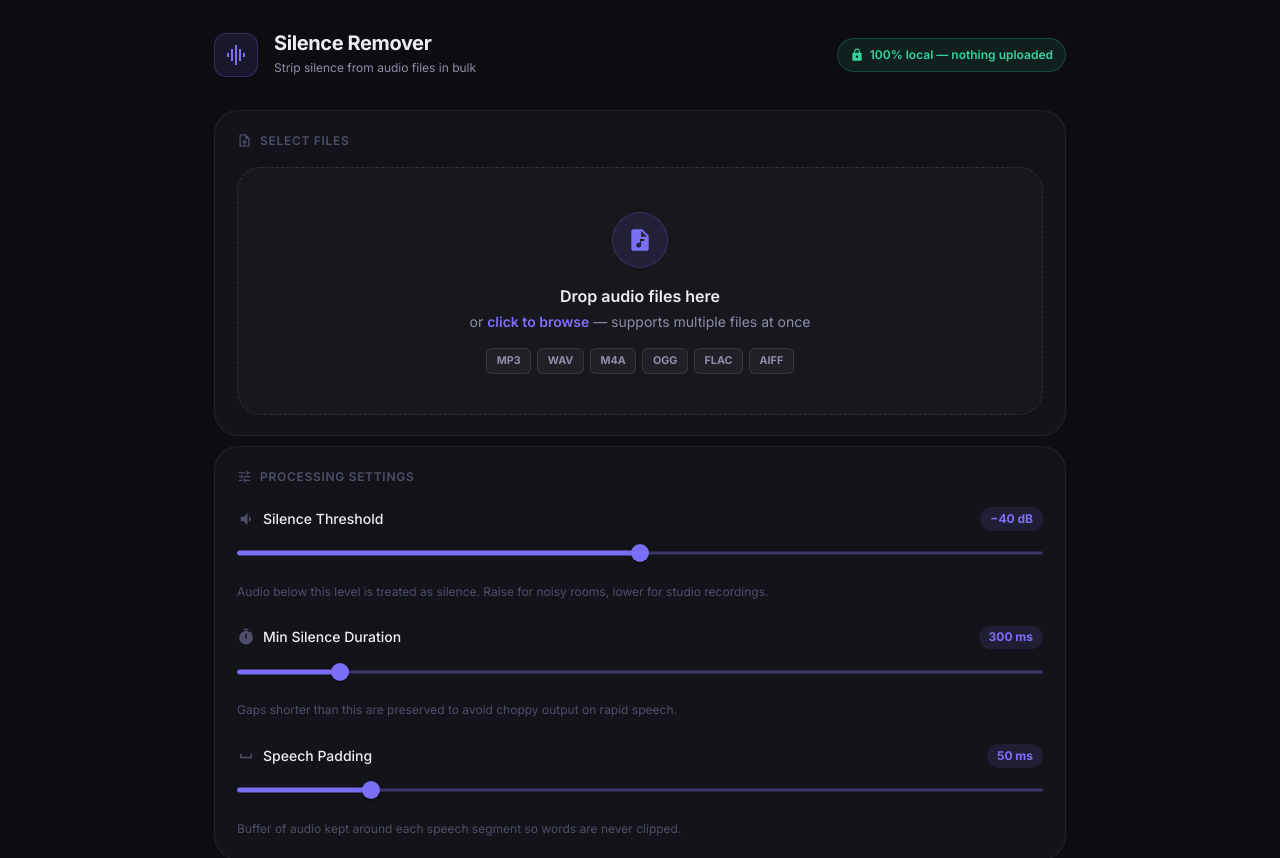
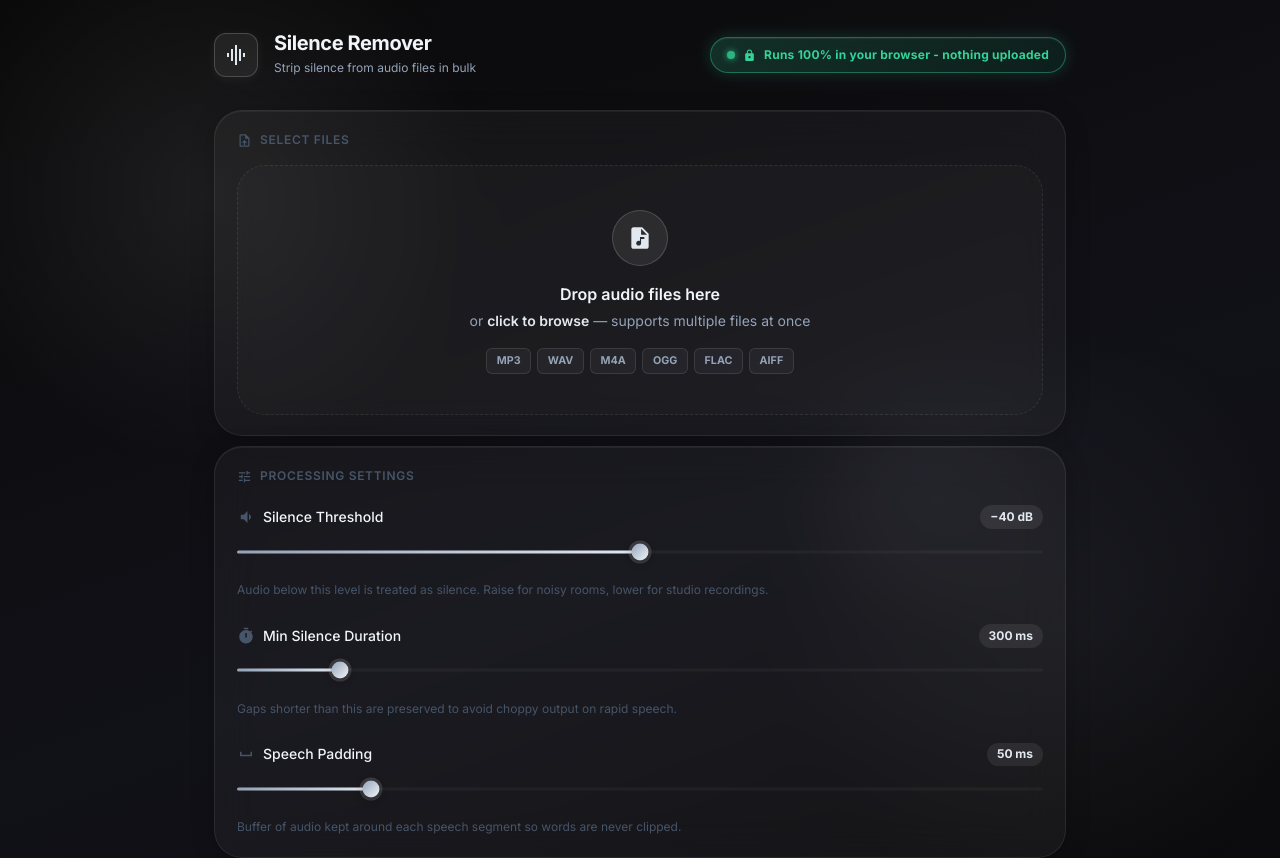
Before and after one commit to PramudithaN/silence-remover, a React (Vite) app: page / in a window 1280 px wide. Shown: the top 858 px of the page. Built offline with nearby package versions, Linux system fonts and the light colour scheme.

Commit message:
Refactor UI components for improved aesthetics and consistency with updated styles

```diff
--- a/src/App.jsx
+++ b/src/App.jsx
@@ -133,17 +133,22 @@ export default function App() {
 
   // ── Render ─────────────────────────────────────────────────
   return (
-    <Box sx={{ bgcolor: 'background.default', minHeight: '100vh', pb: 8 }}>
-      <Container maxWidth="md" sx={{ px: { xs: 2, sm: 3 } }}>
+    <Box sx={{ background: 'linear-gradient(160deg, #0A0A0A 0%, #111118 55%, #0A0A0A 100%)', minHeight: '100vh', pb: 8, position: 'relative', overflow: 'hidden' }}>
+      {/* Ambient colour orbs */}
+      <Box sx={{ position: 'fixed', top: '-15%', left: '-8%', width: 620, height: 620, borderRadius: '50%', background: 'radial-gradient(circle, rgba(255,255,255,0.07) 0%, transparent 65%)', pointerEvents: 'none', zIndex: 0 }} />
+      <Box sx={{ position: 'fixed', bottom: '-18%', right: '-8%', width: 660, height: 660, borderRadius: '50%', background: 'radial-gradient(circle, rgba(226,232,240,0.05) 0%, transparent 65%)', pointerEvents: 'none', zIndex: 0 }} />
+      <Box sx={{ position: 'fixed', top: '38%', right: '14%', width: 360, height: 360, borderRadius: '50%', background: 'radial-gradient(circle, rgba(241,245,249,0.04) 0%, transparent 65%)', pointerEvents: 'none', zIndex: 0 }} />
+      <Container maxWidth="md" sx={{ px: { xs: 2, sm: 3 }, position: 'relative', zIndex: 1 }}>
 
         {/* ── Header ── */}
         <Box sx={{ display: 'flex', alignItems: 'center', gap: 2, py: 4 }}>
           <Box sx={{
             width: 44, height: 44, borderRadius: '12px',
-            bgcolor: 'rgba(124,111,247,0.12)',
-            border: '1px solid rgba(124,111,247,0.25)',
+            background: 'rgba(255,255,255,0.07)',
+            border: '1px solid rgba(255,255,255,0.18)',
             display: 'flex', alignItems: 'center', justifyContent: 'center',
             color: 'primary.main',
+            boxShadow: '0 2px 12px rgba(255,255,255,0.06)',
           }}>
             <GraphicEq />
           </Box>
@@ -156,14 +161,20 @@ export default function App() {
             </Typography>
           </Box>
           <Box sx={{
-            ml: 'auto', display: 'flex', alignItems: 'center', gap: 0.75,
-            bgcolor: 'rgba(52,211,153,0.10)',
-            border: '1px solid rgba(52,211,153,0.22)',
-            borderRadius: '20px', px: 1.5, py: 0.7,
+            ml: 'auto', display: 'flex', alignItems: 'center', gap: 1,
+            background: 'linear-gradient(135deg, rgba(52,211,153,0.18) 0%, rgba(16,185,129,0.10) 100%)',
+            border: '1px solid rgba(52,211,153,0.40)',
+            backdropFilter: 'blur(12px)',
+            borderRadius: '20px', px: 2, py: 1,
+            boxShadow: '0 0 16px rgba(52,211,153,0.20), inset 0 1px 0 rgba(255,255,255,0.06)',
           }}>
-            <Lock sx={{ fontSize: 14, color: 'success.main' }} />
-            <Typography variant="caption" color="success.main" fontWeight={600}>
-              100% local — nothing uploaded
+            <Box sx={{ width: 8, height: 8, borderRadius: '50%', bgcolor: '#34D399', boxShadow: '0 0 6px #34D399', flexShrink: 0,
+              animation: 'pulse 2s ease-in-out infinite',
+              '@keyframes pulse': { '0%,100%': { opacity: 1 }, '50%': { opacity: 0.4 } },
+            }} />
+            <Lock sx={{ fontSize: 13, color: '#34D399' }} />
+            <Typography variant="caption" sx={{ color: '#34D399', fontWeight: 700, fontSize: '0.75rem', letterSpacing: '0.02em' }}>
+              Runs 100% in your browser - nothing uploaded
             </Typography>
           </Box>
         </Box>
@@ -188,7 +199,7 @@ export default function App() {
 
           {/* Progress */}
           {showProgress && (
-            <Box sx={{ bgcolor: 'background.paper', border: '1px solid rgba(255,255,255,0.06)', borderRadius: 2, p: '16px 22px' }}>
+            <Box sx={{ background: 'rgba(255,255,255,0.04)', backdropFilter: 'blur(20px)', WebkitBackdropFilter: 'blur(20px)', border: '1px solid rgba(255,255,255,0.08)', borderRadius: 2, p: '16px 22px', boxShadow: '0 4px 24px rgba(0,0,0,0.2), inset 0 1px 0 rgba(255,255,255,0.06)' }}>
               <Box sx={{ display: 'flex', justifyContent: 'space-between', mb: 1 }}>
                 <Typography variant="body2" color="text.secondary">{progress.msg}</Typography>
                 <Typography variant="body2" fontWeight={700} color="primary.main">{progress.pct}%</Typography>
@@ -223,9 +234,10 @@ export default function App() {
               onClick={() => downloadSingle(0)}
               sx={{
                 py: 1.8, fontWeight: 700,
-                borderColor: 'rgba(52,211,153,0.4)', color: 'success.main',
-                bgcolor: 'rgba(52,211,153,0.08)',
-                '&:hover': { bgcolor: 'rgba(52,211,153,0.14)', borderColor: 'success.main' },
+                borderColor: 'rgba(52,211,153,0.30)', color: 'success.main',
+                background: 'rgba(52,211,153,0.07)',
+                backdropFilter: 'blur(12px)',
+                '&:hover': { background: 'rgba(52,211,153,0.14)', borderColor: 'success.main', boxShadow: '0 4px 20px rgba(52,211,153,0.20)' },
               }}
             >
               Download Trimmed File
@@ -243,9 +255,10 @@ export default function App() {
               onClick={downloadAll}
               sx={{
                 py: 1.8, fontWeight: 700,
-                borderColor: 'rgba(124,111,247,0.4)',
-                bgcolor: 'rgba(124,111,247,0.08)',
-                '&:hover': { bgcolor: 'rgba(124,111,247,0.14)', borderColor: 'primary.main' },
+                borderColor: 'rgba(255,255,255,0.22)',
+                background: 'rgba(255,255,255,0.05)',
+                backdropFilter: 'blur(12px)',
+                '&:hover': { background: 'rgba(255,255,255,0.10)', borderColor: 'primary.main', boxShadow: '0 4px 20px rgba(255,255,255,0.12)' },
               }}
             >
               {zipBusy
--- a/src/components/DropZoneCard.jsx
+++ b/src/components/DropZoneCard.jsx
@@ -15,7 +15,7 @@ export default function DropZoneCard({ onFilesSelected, files }) {
   }, [onFilesSelected]);
 
   return (
-    <Box sx={{ bgcolor: 'background.paper', border: '1px solid rgba(255,255,255,0.06)', borderRadius: 2, p: '20px 22px' }}>
+      <Box sx={{ background: 'rgba(255,255,255,0.04)', backdropFilter: 'blur(20px)', WebkitBackdropFilter: 'blur(20px)', border: '1px solid rgba(255,255,255,0.08)', borderRadius: 2, p: '20px 22px', boxShadow: '0 4px 24px rgba(0,0,0,0.2), inset 0 1px 0 rgba(255,255,255,0.06)' }}>
       {/* Card title */}
       <Box sx={{ display: 'flex', alignItems: 'center', gap: 1, mb: 2 }}>
         <UploadFile sx={{ fontSize: 15, color: 'text.disabled' }} />
@@ -33,13 +33,13 @@ export default function DropZoneCard({ onFilesSelected, files }) {
         sx={{
           position: 'relative',
           border: '1.5px dashed',
-          borderColor: dragging ? 'primary.main' : 'rgba(255,255,255,0.10)',
+          borderColor: dragging ? 'primary.main' : 'rgba(255,255,255,0.09)',
           borderRadius: 2, p: '44px 24px 40px',
           textAlign: 'center', cursor: 'pointer',
-          bgcolor: dragging ? 'rgba(124,111,247,0.12)' : 'rgba(255,255,255,0.02)',
+            bgcolor: dragging ? 'rgba(255,255,255,0.07)' : 'rgba(255,255,255,0.02)',
           transition: 'all 0.2s',
-          boxShadow: dragging ? '0 0 0 4px rgba(124,111,247,0.22)' : 'none',
-          '&:hover': { borderColor: 'primary.main', bgcolor: 'rgba(124,111,247,0.08)' },
+          boxShadow: dragging ? '0 0 0 4px rgba(255,255,255,0.12)' : 'none',
+          '&:hover': { borderColor: 'primary.main', bgcolor: 'rgba(255,255,255,0.04)' },
         }}
       >
         <input
@@ -54,7 +54,8 @@ export default function DropZoneCard({ onFilesSelected, files }) {
         {/* Icon */}
         <Box sx={{
           width: 56, height: 56, borderRadius: '50%',
-          bgcolor: 'rgba(124,111,247,0.12)', border: '1px solid rgba(124,111,247,0.2)',
+          background: 'rgba(255,255,255,0.08)',
+          border: '1px solid rgba(255,255,255,0.16)',
           display: 'flex', alignItems: 'center', justifyContent: 'center',
           color: 'primary.main', mx: 'auto', mb: 2,
         }}>
--- a/src/components/SettingsCard.jsx
+++ b/src/components/SettingsCard.jsx
@@ -31,7 +31,7 @@ const SETTINGS_CONFIG = [
 
 export default function SettingsCard({ settings, onChange }) {
   return (
-    <Box sx={{ bgcolor: 'background.paper', border: '1px solid rgba(255,255,255,0.06)', borderRadius: 2, p: '20px 22px' }}>
+    <Box sx={{ background: 'rgba(255,255,255,0.04)', backdropFilter: 'blur(20px)', WebkitBackdropFilter: 'blur(20px)', border: '1px solid rgba(255,255,255,0.08)', borderRadius: 2, p: '20px 22px', boxShadow: '0 4px 24px rgba(0,0,0,0.2), inset 0 1px 0 rgba(255,255,255,0.06)' }}>
       <Box sx={{ display: 'flex', alignItems: 'center', gap: 1, mb: 2.5 }}>
         <Tune sx={{ fontSize: 15, color: 'text.disabled' }} />
         <Typography variant="caption" fontWeight={600} textTransform="uppercase" letterSpacing={0.7} color="text.disabled">
@@ -50,7 +50,7 @@ export default function SettingsCard({ settings, onChange }) {
               <Box sx={{
                 fontSize: '0.75rem', fontWeight: 700,
                 px: 1.25, py: 0.35, borderRadius: '20px',
-                bgcolor: 'rgba(124,111,247,0.12)', color: 'primary.main',
+                background: 'rgba(255,255,255,0.08)', color: 'primary.main',
               }}>
                 {format(settings[key])}
               </Box>
--- a/src/main.jsx
+++ b/src/main.jsx
@@ -15,7 +15,7 @@ ReactDOM.createRoot(document.getElementById('root')).render(
           from: { transform: 'rotate(0deg)' },
           to:   { transform: 'rotate(360deg)' },
         },
-        'body': { fontFamily: '"Inter", -apple-system, BlinkMacSystemFont, "Segoe UI", sans-serif' },
+        'body': { fontFamily: '"Inter", -apple-system, BlinkMacSystemFont, "Segoe UI", sans-serif', backgroundColor: '#F8F9FB' },
       }} />
       <App />
     </ThemeProvider>
--- a/src/theme.js
+++ b/src/theme.js
@@ -1,30 +1,42 @@
 import { createTheme } from '@mui/material/styles';
 
+// ── Glass / ambient gradient dark theme ──────────────────────────
 export const theme = createTheme({
   palette: {
     mode: 'dark',
-    primary:    { main: '#7C6FF7' },
-    success:    { main: '#34D399' },
-    error:      { main: '#F87171' },
-    background: { default: '#0C0C11', paper: '#13131A' },
-    divider:    'rgba(255,255,255,0.06)',
+    primary:    { main: '#E2E8F0', light: '#F8FAFC', dark: '#94A3B8', contrastText: '#0A0A0A' },
+    success:    { main: '#86EFAC', light: '#BBF7D0', contrastText: '#052E16' },
+    error:      { main: '#FCA5A5', light: '#FECACA' },
+    warning:    { main: '#FDE68A' },
+    background: { default: '#0A0A0A', paper: 'rgba(255,255,255,0.04)' },
+    divider:    'rgba(255,255,255,0.07)',
     text: {
-      primary:  '#EDEDF4',
-      secondary: '#8E8EA8',
-      disabled:  '#4E4E68',
+      primary:   '#F1F5F9',
+      secondary: '#94A3B8',
+      disabled:  '#475569',
     },
   },
   typography: {
     fontFamily: '"Inter", -apple-system, BlinkMacSystemFont, "Segoe UI", sans-serif',
+    h6:      { fontWeight: 700, letterSpacing: '-0.5px' },
+    body2:   { lineHeight: 1.6 },
+    caption: { lineHeight: 1.5 },
   },
-  shape: { borderRadius: 12 },
+  shape: { borderRadius: 14 },
+  shadows: [
+    'none',
+    '0 1px 3px rgba(0,0,0,0.3)',
+    '0 2px 8px rgba(0,0,0,0.35)',
+    '0 4px 16px rgba(0,0,0,0.4)',
+    '0 8px 32px rgba(0,0,0,0.45)',
+    ...Array(20).fill('none'),
+  ],
   components: {
-    MuiCard: {
+    MuiCssBaseline: {
       styleOverrides: {
-        root: {
-          backgroundImage: 'none',
-          border: '1px solid rgba(255,255,255,0.06)',
-          backgroundColor: '#13131A',
+        body: {
+          background: 'linear-gradient(160deg, #0A0A0A 0%, #111118 50%, #0A0A0A 100%)',
+          minHeight: '100vh',
         },
       },
     },
@@ -34,25 +46,56 @@ export const theme = createTheme({
           textTransform: 'none',
           fontWeight: 600,
           borderRadius: 12,
-          padding: '14px 20px',
+          padding: '13px 22px',
           fontSize: '0.9rem',
+          letterSpacing: '0.01em',
+        },
+        contained: {
+          background: 'linear-gradient(135deg, #64748B 0%, #E2E8F0 100%)',
+          boxShadow: '0 4px 20px rgba(255,255,255,0.12)',
+          '&:hover': {
+            background: 'linear-gradient(135deg, #475569 0%, #CBD5E1 100%)',
+            boxShadow: '0 6px 28px rgba(255,255,255,0.20)',
+          },
+        },
+        outlined: {
+          borderWidth: '1px',
+          backdropFilter: 'blur(12px)',
+          '&:hover': { borderWidth: '1px' },
         },
       },
     },
     MuiLinearProgress: {
       styleOverrides: {
-        root: { borderRadius: 4, height: 4 },
+        root: {
+          borderRadius: 6, height: 5,
+          backgroundColor: 'rgba(255,255,255,0.08)',
+        },
+        bar: {
+          background: 'linear-gradient(90deg, #94A3B8, #E2E8F0)',
+          borderRadius: 6,
+        },
       },
     },
     MuiSlider: {
       styleOverrides: {
-        root:  { height: 3 },
-        thumb: { width: 18, height: 18 },
+        root:  { height: 3, color: '#E2E8F0' },
+        thumb: {
+          width: 17, height: 17,
+          background: 'linear-gradient(135deg, #94A3B8, #F1F5F9)',
+          boxShadow: '0 0 0 3px rgba(255,255,255,0.15)',
+          '&:hover, &.Mui-focusVisible': { boxShadow: '0 0 0 6px rgba(255,255,255,0.22)' },
+        },
+        track: { borderRadius: 3, background: 'linear-gradient(90deg, #94A3B8, #E2E8F0)', border: 'none' },
+        rail:  { borderRadius: 3, backgroundColor: 'rgba(255,255,255,0.10)' },
       },
     },
     MuiAlert: {
       styleOverrides: {
-        root: { borderRadius: 12 },
+        root: {
+          borderRadius: 12,
+          backdropFilter: 'blur(16px)',
+        },
       },
     },
   },
```
Also changed, not shown: src/components/FileQueueCard.jsx (+7 -7 lines), src/components/StatsRow.jsx (+5 -3 lines), src/components/WaveformCard.jsx (+5 -5 lines).
